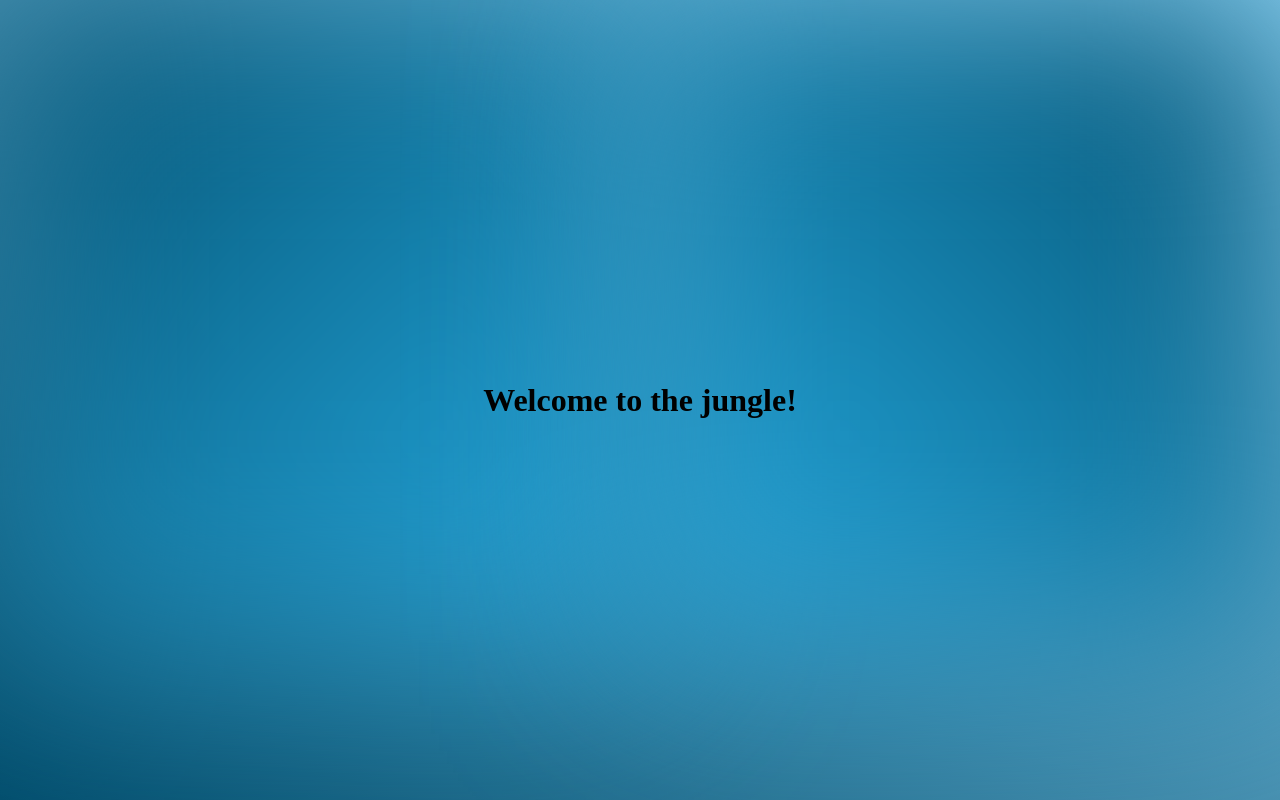
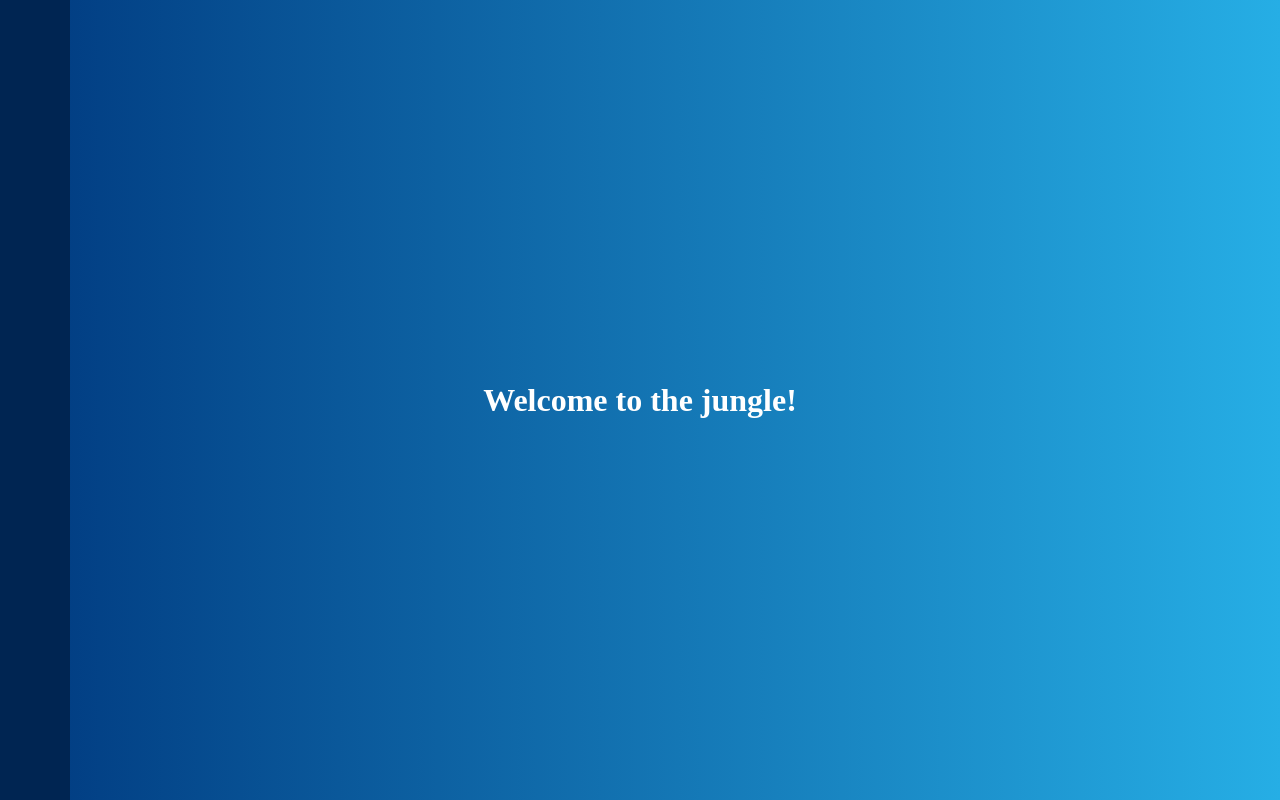
Before and after one commit to KingLouie1994/portfolio_page_1.3, a React (Create React App) app: page / in a window 1280 px wide. Built offline with nearby package versions, Linux system fonts and the light colour scheme.

Commit message:
changed background and added several media queries for navigation

```diff
--- a/src/App.js
+++ b/src/App.js
@@ -1,4 +1,5 @@
 // Imports of components
+import Navigation from "./components/Navigation";
 import Welcome from "./components/Welcome";
 
 // Imports for styling
@@ -8,6 +9,7 @@ function App() {
   return (
     <div>
       <GlobalStyle />
+      <Navigation />
       <Welcome />
     </div>
   );
--- /dev/null
+++ b/src/components/Navigation.js
@@ -0,0 +1,69 @@
+// Imports for styling
+import styled from "styled-components";
+
+const Navigation = () => {
+  return <StyledNavigation></StyledNavigation>;
+};
+
+// Styled components
+const StyledNavigation = styled.div`
+  width: 3vw;
+  height: 100vh;
+  position: fixed;
+  z-index: 3;
+  top: 0;
+  left: 0;
+  overflow-x: hidden;
+  background-color: #002552;
+  @media (max-width: 2100px) and (orientation: landscape) {
+    width: 3.5vw;
+  }
+  @media (max-width: 1900px) and (orientation: landscape) {
+    width: 4vw;
+  }
+  @media (max-width: 1700px) and (orientation: landscape) {
+    width: 4.5vw;
+  }
+  @media (max-width: 1600px) and (orientation: landscape) {
+    width: 5vw;
+  }
+  @media (max-width: 1400px) and (orientation: landscape) {
+    width: 5.5vw;
+  }
+  @media (max-width: 1200px) and (orientation: landscape) {
+    width: 6vw;
+  }
+  @media (max-width: 1000px) and (orientation: landscape) {
+    display: none;
+  }
+  @media (orientation: portrait) {
+    width: 100vw;
+    height: 3vh;
+  }
+  @media (max-height: 1800px) and (orientation: portrait) {
+    width: 100vw;
+    height: 5vh;
+  }
+  @media (max-height: 1400px) and (orientation: portrait) {
+    width: 100vw;
+    height: 6vh;
+  }
+  @media (max-height: 1200px) and (orientation: portrait) {
+    width: 100vw;
+    height: 7vh;
+  }
+  @media (max-height: 1000px) and (orientation: portrait) {
+    width: 100vw;
+    height: 8vh;
+  }
+  @media (max-height: 800px) and (orientation: portrait) {
+    width: 100vw;
+    height: 9vh;
+  }
+  @media (max-height: 600px) and (orientation: portrait) {
+    width: 100vw;
+    height: 10vh;
+  }
+`;
+
+export default Navigation;
--- a/src/components/Welcome.js
+++ b/src/components/Welcome.js
@@ -27,15 +27,13 @@ const Welcome = () => {
       <RejectContainer style={{ height: dimensions.height }}>
         <Reject style={{ height: dimensions.height * 0.8 }}>
           <ScreenRotationIcon style={{ fontSize: 80 }} />
-          <p style={{paddingTop: 40}}>
+          <p style={{ paddingTop: 40 }}>
             Please rotate your phone or use a larger device to visit the site
           </p>
         </Reject>
       </RejectContainer>
       <StyledWelcome style={{ height: dimensions.height }}>
-        <h1 style={{ zIndex: 2 }}>Welcome to the jungle!</h1>
-        <CircleOne />
-        <CircleTwo />
+        <h1>Welcome to the jungle!</h1>
       </StyledWelcome>
     </React.Fragment>
   );
@@ -44,7 +42,7 @@ const Welcome = () => {
 // Styled components
 const StyledWelcome = styled.div`
   width: 100vw;
-  background: linear-gradient(to right top, #024e6d, #8ed3f4);
+  background: linear-gradient(to right, #00397f, #26aee5);
   display: flex;
   justify-content: center;
   align-items: center;
@@ -54,47 +52,10 @@ const StyledWelcome = styled.div`
   }
 `;
 
-const CircleOne = styled.div`
-  height: 40rem;
-  width: 40rem;
-  position: absolute;
-  top: 0%;
-  left: 0%;
-  z-index: 1;
-  background: linear-gradient(to right top, #024e6d, #26aee5);
-  filter: blur(100px);
-  transform: rotate(90deg);
-  @media (max-width: 1000px) and (orientation: landscape) {
-    display: none;
-  }
-  @media (max-width: 750px) and (orientation: portrait) {
-    display: none;
-  }
-`;
-
-const CircleTwo = styled.div`
-  height: 40rem;
-  width: 40rem;
-  position: absolute;
-  top: 0%;
-  right: 0%;
-  z-index: 1;
-  background: linear-gradient(to right top, #024e6d, #26aee5);
-  filter: blur(100px);
-  transform: rotate(180deg);
-  overflow: hidden;
-  @media (max-width: 1000px) and (orientation: landscape) {
-    display: none;
-  }
-  @media (max-width: 750px) and (orientation: portrait) {
-    display: none;
-  }
-`;
-
 const RejectContainer = styled.div`
   height: 100vh;
   width: 100vw;
-  background: linear-gradient(to right top, #024e6d, #8ed3f4);
+  background: linear-gradient(to right, #00397f, #26aee5);
   display: flex;
   justify-content: center;
   align-items: center;
@@ -122,7 +83,7 @@ const Reject = styled.div`
   );
   border-radius: 2rem;
   text-align: center;
-  font-family: 'Julius Sans One', sans-serif;
+  font-family: "Julius Sans One", sans-serif;
   @media (orientation: portrait) {
     display: none;
   }
--- a/src/styles/GlobalStyle.js
+++ b/src/styles/GlobalStyle.js
@@ -12,6 +12,7 @@ const GlobalStyle = createGlobalStyle`
 body{
     max-width: 100vw;
     background: #8ed3f4;
+    color: white;
 }
 
 p{
```
